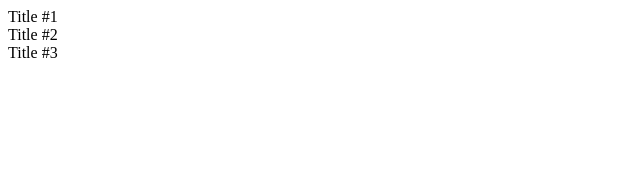
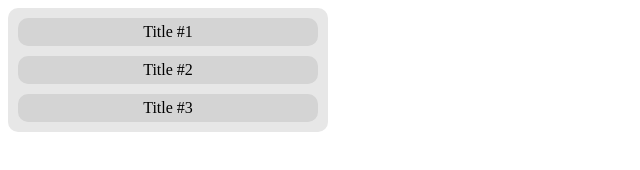
Before and after one commit to ddinartaa/accordion, a plain HTML site: page index.html in a window 1280 px wide. Shown: the whole page, without its empty margins (0-640 px from the left). Drawn offline with Linux system fonts and the light colour scheme.

Commit message:
Добавлены стили, чтобы было не так страшно))

```diff
--- /dev/null
+++ b/blocks/accordion/__title/accordion__title.css
@@ -0,0 +1,11 @@
+.accordion__title {
+    cursor: pointer;
+    padding: 5px 0;
+    text-align: center;
+    background-color: rgb(212, 212, 212);
+    border-radius: 10px;
+}
+
+.accordion__title:hover {
+    background-color: rgb(188, 188, 188);
+}
--- /dev/null
+++ b/blocks/accordion/accordion.css
@@ -0,0 +1,10 @@
+.accordion {
+    display: flex;
+    flex-direction: column;
+    gap: 10px;
+    background-color: rgb(231, 231, 231);
+    border-radius: 10px;
+    padding: 10px;
+    width: 300px;
+
+}
--- a/index.html
+++ b/index.html
@@ -4,6 +4,8 @@
     <meta charset="UTF-8">
     <meta name="viewport" content="width=device-width, initial-scale=1.0">
     <title>Document</title>
+    <link rel="stylesheet" href="blocks/accordion/accordion.css">
+    <link rel="stylesheet" href="blocks/accordion/__title/accordion__title.css">
     <link rel="stylesheet" href="blocks/accordion/__text/_hidden/accordion__text_hidden.css">
 </head>
 <body>
```
